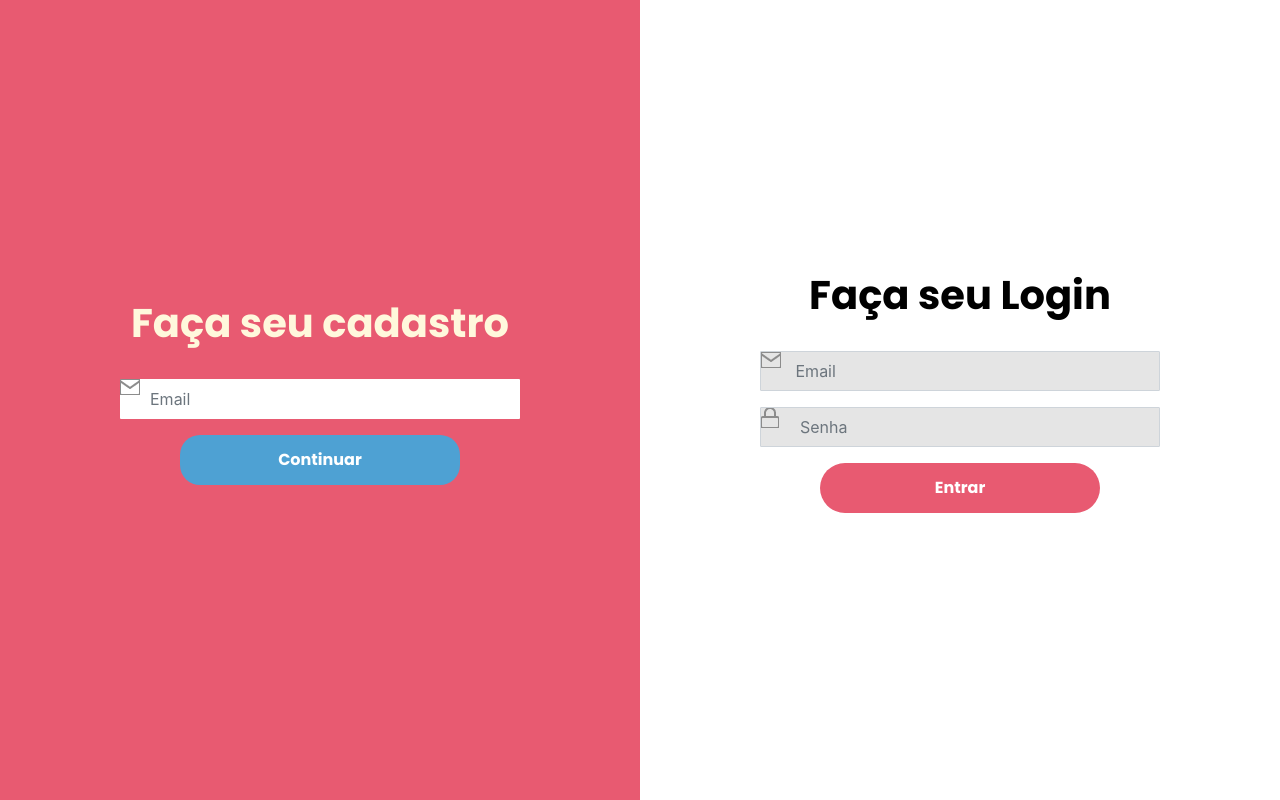
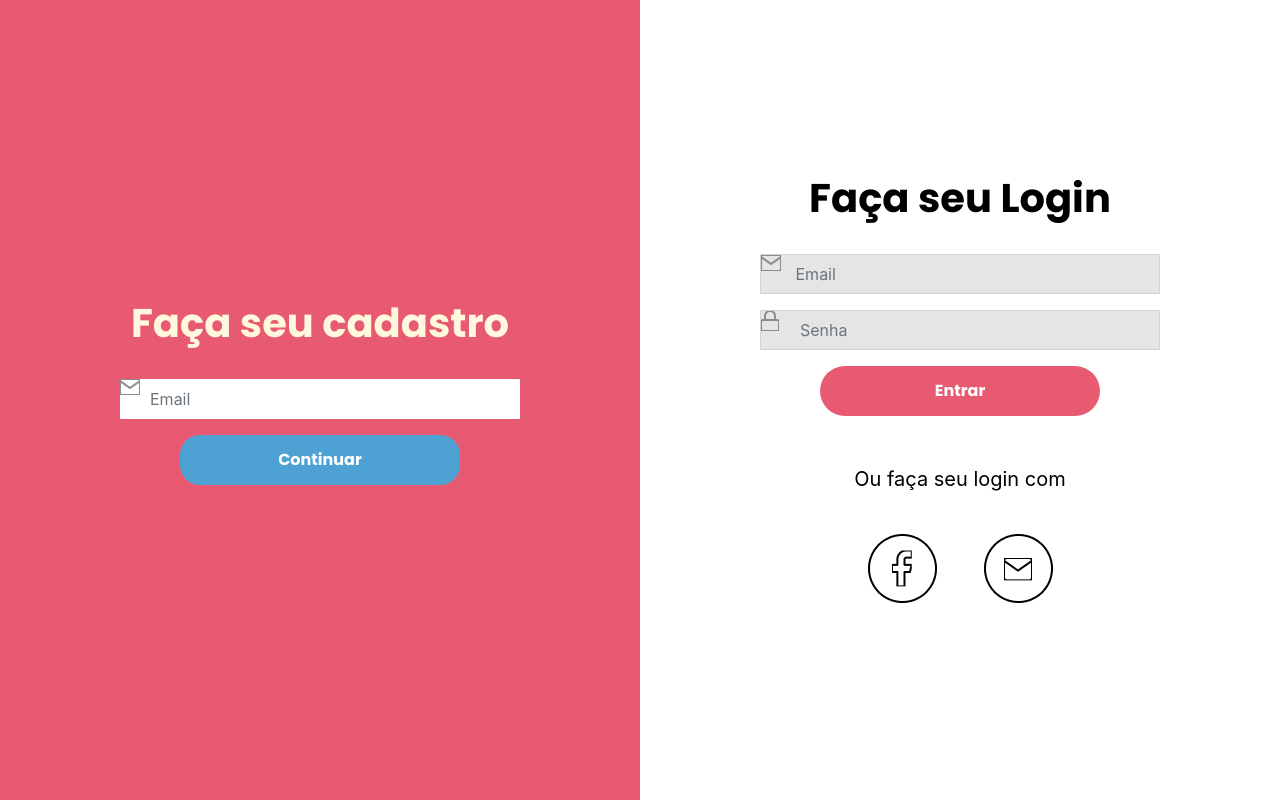
Before and after one commit to ScarlateAlves/PROVI-Hackwoman-2021, a website: page html/login.html in a window 1280 px wide. Drawn offline with nearby package versions, Linux system fonts and the light colour scheme.

Commit message:
tela de cadastro e login

```diff
--- a/css/login.css
+++ b/css/login.css
@@ -83,3 +83,12 @@ h2 {
     background-image: url(../imagens/mail.png);
     background-repeat: no-repeat;
 }
+
+.links-conteiner-principal {
+    font-size: 20px;
+}
+
+.links-conteiner {
+    margin: auto;
+    width: 70%;
+}
--- a/html/login.html
+++ b/html/login.html
@@ -45,7 +45,13 @@
                         <div class="form-group ">
                             <button type="button " class="btn botao cor-botao-rosa">Entrar</button>
                         </div>
-
+                        <div class="links-conteiner-principal">
+                            <p class="letra-preta mt-5">Ou faça seu login com</p>
+                            <div class="p-4 d-flex justify-content-around links-conteiner">
+                                <img src="../imagens/Facebook.png" alt="">
+                                <img src="../imagens/gmail.png" alt="">
+                            </div>
+                        </div>
 
                     </form>
                 </div>
```
